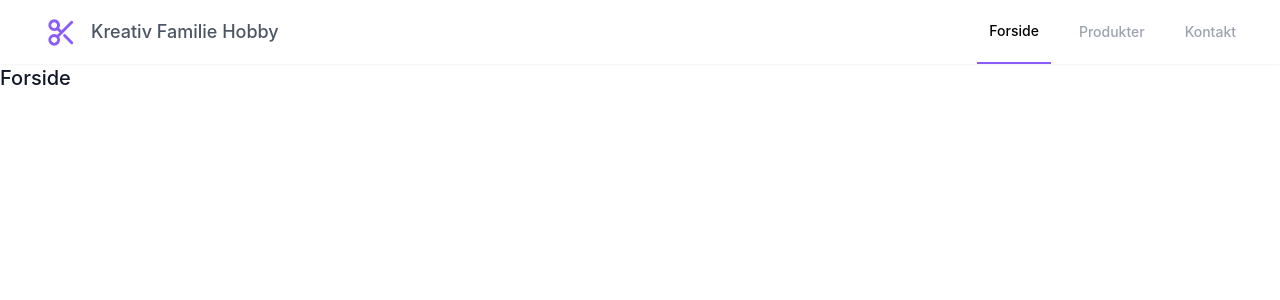
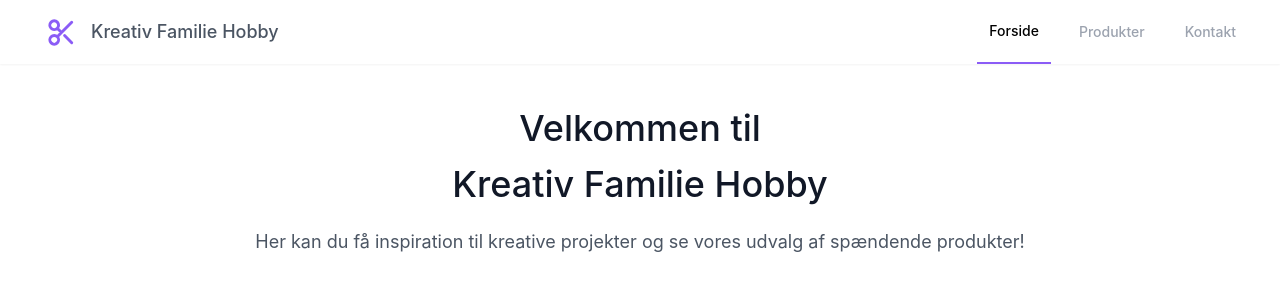
Before and after one commit to RoWaBo/familie-hobby-next-app, a Next.js app: page / in a window 1280 px wide. Shown: the top 300 px of the page. Built offline with nearby package versions, Linux system fonts and the light colour scheme.

Commit message:
Added header til Forside

```diff
--- a/pages/index.tsx
+++ b/pages/index.tsx
@@ -1,11 +1,22 @@
-import type { NextPage } from 'next'
+import type { NextPage } from "next";
+import MainLayout from "../components/MainLayout";
 
 const Home: NextPage = () => {
   return (
-    <>
-      <h1>Forside</h1>
-    </>
-  )
-}
+    <MainLayout>
+      <header>
+        <div>
+          <h1 className="text-2xl sm:text-4xl text-center leading-9 sm:leading-[3.5rem]">
+            Velkommen til <br /> Kreativ Familie Hobby
+          </h1>
+          <p className="text-base sm:text-lg text-center mt-4">
+            Her kan du få inspiration til kreative projekter og se vores udvalg af
+            spændende produkter!
+          </p>
+        </div>
+      </header>
+    </MainLayout>
+  );
+};
 
-export default Home
+export default Home;
```
